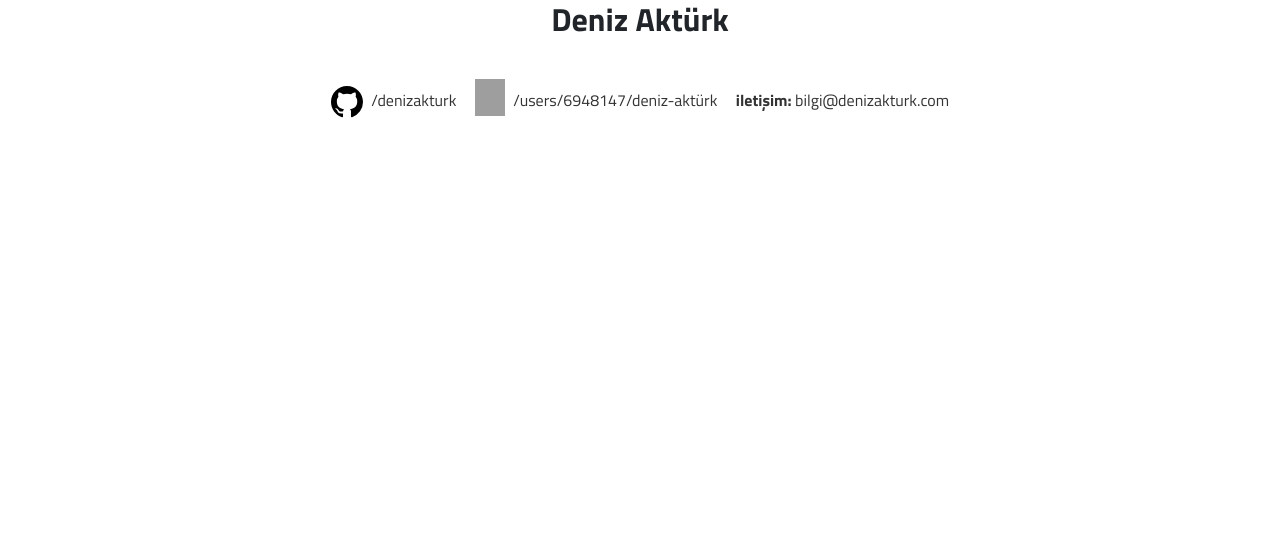
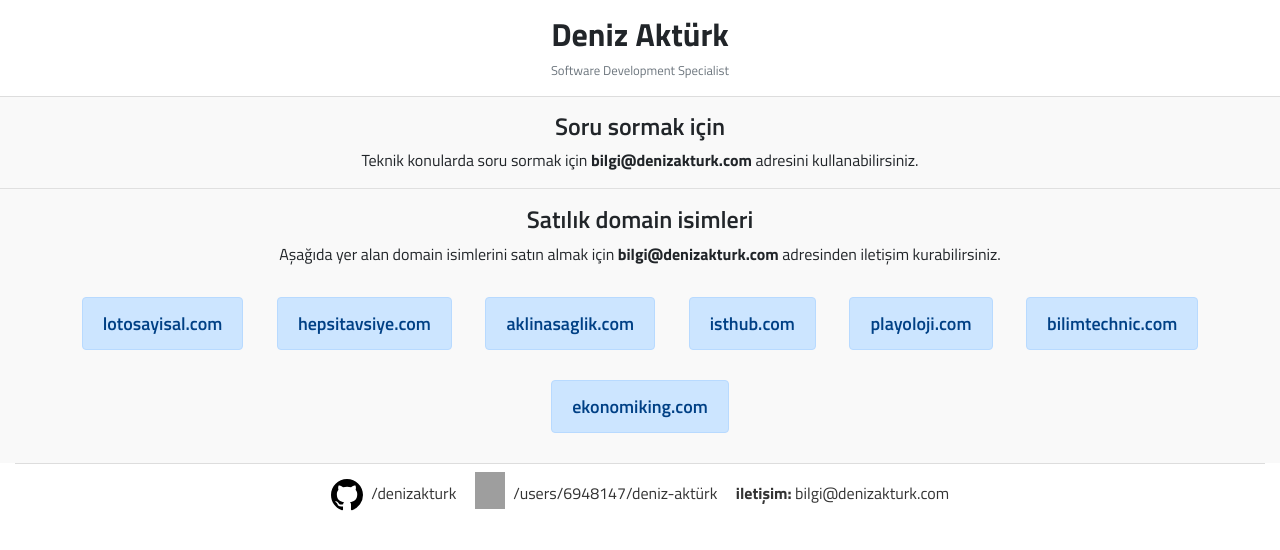
Before and after one commit to denizakturk/denizakturk.github.io, a plain HTML site: page index.html in a window 1280 px wide. Drawn offline with nearby package versions, Linux system fonts and the light colour scheme; grey boxes are pictures that could not be loaded.

Commit message:
edit texts

```diff
--- /dev/null
+++ b/global.css
@@ -0,0 +1,60 @@
+body {
+    background-color: #ffffff;
+}
+
+a:hover {
+    cursor: pointer;
+}
+
+.global-font {
+    font-family: 'Titillium Web', sans-serif;
+}
+
+a {
+    text-decoration: none;
+    font-family: 'Titillium Web', sans-serif;
+    color: #333333;
+}
+
+h1.site-title {
+    font-family: 'Titillium Web', sans-serif;
+    font-size: 32px;
+    font-weight: bold;
+    text-align: center;
+}
+
+h2 {
+    font-family: 'Titillium Web', sans-serif;
+    font-size: 24px;
+    font-weight: 600;
+    text-align: center;
+}
+
+footer {
+    border-top: 1px solid #dddddd;
+    padding: 15px;
+}
+
+header {
+    border-bottom: 1px solid #dddddd;
+    margin: 0 -15px;
+    padding: 15px;
+}
+
+.profile-title {
+    display: block;
+    font-family: 'Titillium Web', sans-serif;
+}
+
+.showcase-text {
+    font-family: 'Titillium Web', sans-serif;
+    font-size: 18px;
+    font-weight: 600;
+    margin: 15px;
+}
+
+.page-body {
+    margin: 0 -15px !important;
+    padding: 15px 0 !important;
+    background-color: #f9f9f9;
+}
--- a/index.html
+++ b/index.html
@@ -5,36 +5,65 @@
     <meta name="viewport" content="width=device-width, initial-scale=1">
     <meta name="viewport" content="width=device-width, initial-scale=1, maximum-scale=1, user-scalable=no">
     <title>Deniz Aktürk</title>
-    <meta name="description" content="Deniz Aktürk" />
+    <meta name="description" content="Deniz Aktürk"/>
     <link href="https://fonts.googleapis.com/css?family=Titillium+Web:400,600,700" rel="stylesheet">
-    <link href="https://stackpath.bootstrapcdn.com/bootstrap/4.1.3/css/bootstrap.min.css" rel="stylesheet" integrity="sha384-MCw98/SFnGE8fJT3GXwEOngsV7Zt27NXFoaoApmYm81iuXoPkFOJwJ8ERdknLPMO" crossorigin="anonymous">
+    <link href="https://stackpath.bootstrapcdn.com/bootstrap/4.1.3/css/bootstrap.min.css" rel="stylesheet"
+          integrity="sha384-MCw98/SFnGE8fJT3GXwEOngsV7Zt27NXFoaoApmYm81iuXoPkFOJwJ8ERdknLPMO" crossorigin="anonymous">
     <!--<script src="https://stackpath.bootstrapcdn.com/bootstrap/4.1.3/js/bootstrap.min.js" integrity="sha384-ChfqqxuZUCnJSK3+MXmPNIyE6ZbWh2IMqE241rYiqJxyMiZ6OW/JmZQ5stwEULTy" crossorigin="anonymous"></script>
     <script src="https://stackpath.bootstrapcdn.com/bootstrap/4.1.3/js/bootstrap.bundle.min.js" integrity="sha384-pjaaA8dDz/5BgdFUPX6M/9SUZv4d12SUPF0axWc+VRZkx5xU3daN+lYb49+Ax+Tl" crossorigin="anonymous"></script>-->
-    <style>
-    	a:hover {
-    		cursor:pointer;
-    	}
-    	a {
-    		text-decoration: none; font-family: 'Titillium Web', sans-serif; color:#333333;
-    	}
-    </style>
+    <link href="global.css" rel="stylesheet">
 </head>
 <body>
 <div class="container-fluid">
-	    <h1 style="font-family: 'Titillium Web', sans-serif; font-size: 32px; font-weight:bold; text-align:center;">Deniz Aktürk</h1>
-	    <footer class="text-center m-5">
+    <header>
+        <h1 class="site-title">
+            Deniz Aktürk
+        </h1>
+        <small class="text-center text-muted profile-title">Software Development Specialist</small>
+    </header>
+    <div class="page-body">
+        <div class="col-lg-12 global-font">
+            <h2>Soru sormak için</h2>
+            <p class="text-center global-font">Teknik konularda soru sormak için <b>bilgi@denizakturk.com</b> adresini kullanabilirsiniz.</p>
+        </div>
+        <hr/>
+        <div class="col-lg-12 global-font">
+            <h2 class="text-center">Satılık domain isimleri</h2>
+            <p class="text-center global-font">
+                Aşağıda yer alan domain isimlerini satın almak için <b>bilgi@denizakturk.com</b> adresinden iletişim
+                kurabilirsiniz.
+            </p>
+            <div class="text-center">
+                <label class="showcase-text alert alert-primary" title="lotosayisal.com">lotosayisal.com</b></label>
+                <label class="showcase-text alert alert-primary" title="hepsitavsiye.com">hepsitavsiye.com</label>
+                <label class="showcase-text alert alert-primary" title="aklinasaglik.com">aklinasaglik.com</label>
+                <label class="showcase-text alert alert-primary" title="isthub.com">isthub.com</label>
+                <label class="showcase-text alert alert-primary" title="playoloji.com">playoloji.com</label>
+                <label class="showcase-text alert alert-primary" title="bilimtechnic.com">bilimtechnic.com</label>
+                <label class="showcase-text alert alert-primary" title="ekonomiking.com">ekonomiking.com</label>
+            </div>
+        </div>
+    </div>
+    <footer class="text-center">
         <p>
             <a href="https://github.com/denizakturk" target="_blank" style="margin-right:15px;">
-	    		<svg style="margin-right:5px;" height="32" class="octicon octicon-mark-github" viewBox="0 0 16 16" version="1.1" width="32" aria-hidden="true"><path fill-rule="evenodd" d="M8 0C3.58 0 0 3.58 0 8c0 3.54 2.29 6.53 5.47 7.59.4.07.55-.17.55-.38 0-.19-.01-.82-.01-1.49-2.01.37-2.53-.49-2.69-.94-.09-.23-.48-.94-.82-1.13-.28-.15-.68-.52-.01-.53.63-.01 1.08.58 1.23.82.72 1.21 1.87.87 2.33.66.07-.52.28-.87.51-1.07-1.78-.2-3.64-.89-3.64-3.95 0-.87.31-1.59.82-2.15-.08-.2-.36-1.02.08-2.12 0 0 .67-.21 2.2.82.64-.18 1.32-.27 2-.27.68 0 1.36.09 2 .27 1.53-1.04 2.2-.82 2.2-.82.44 1.1.16 1.92.08 2.12.51.56.82 1.27.82 2.15 0 3.07-1.87 3.75-3.65 3.95.29.25.54.73.54 1.48 0 1.07-.01 1.93-.01 2.2 0 .21.15.46.55.38A8.013 8.013 0 0 0 16 8c0-4.42-3.58-8-8-8z"></path></svg>
+                <svg style="margin-right:5px;" height="32" class="octicon octicon-mark-github"
+                     viewBox="0 0 16 16"
+                     version="1.1" width="32" aria-hidden="true">
+                    <path fill-rule="evenodd"
+                          d="M8 0C3.58 0 0 3.58 0 8c0 3.54 2.29 6.53 5.47 7.59.4.07.55-.17.55-.38 0-.19-.01-.82-.01-1.49-2.01.37-2.53-.49-2.69-.94-.09-.23-.48-.94-.82-1.13-.28-.15-.68-.52-.01-.53.63-.01 1.08.58 1.23.82.72 1.21 1.87.87 2.33.66.07-.52.28-.87.51-1.07-1.78-.2-3.64-.89-3.64-3.95 0-.87.31-1.59.82-2.15-.08-.2-.36-1.02.08-2.12 0 0 .67-.21 2.2.82.64-.18 1.32-.27 2-.27.68 0 1.36.09 2 .27 1.53-1.04 2.2-.82 2.2-.82.44 1.1.16 1.92.08 2.12.51.56.82 1.27.82 2.15 0 3.07-1.87 3.75-3.65 3.95.29.25.54.73.54 1.48 0 1.07-.01 1.93-.01 2.2 0 .21.15.46.55.38A8.013 8.013 0 0 0 16 8c0-4.42-3.58-8-8-8z"></path>
+                </svg>
                 /denizakturk
             </a>
-	    	<a href="https://stackoverflow.com/users/6948147/deniz-akt%C3%BCrk" target="_blank" style="margin-right: 15px;">
+            <a href="https://stackoverflow.com/users/6948147/deniz-akt%C3%BCrk" target="_blank"
+               style="margin-right: 15px;">
                 <svg style="background:url(https://cdn.sstatic.net/Img/unified/sprites.svg?v=438582dc9e27) no-repeat 0px -8px;width:30px;height:37px; float:none; border:0; padding:0; margin: -10px 5px 0 0;"/>
                 <span>/users/6948147/deniz-aktürk</span>
             </a>
             <a href="mailto:bilgi@denizakturk.com" target="_blank"><b>iletişim:</b> bilgi@denizakturk.com</a>
         </p>
     </footer>
+
 </div>
 </body>
 </html>
```
Also changed, not shown: 1 other file. Lines whose indentation alone changed are shown as unchanged.
